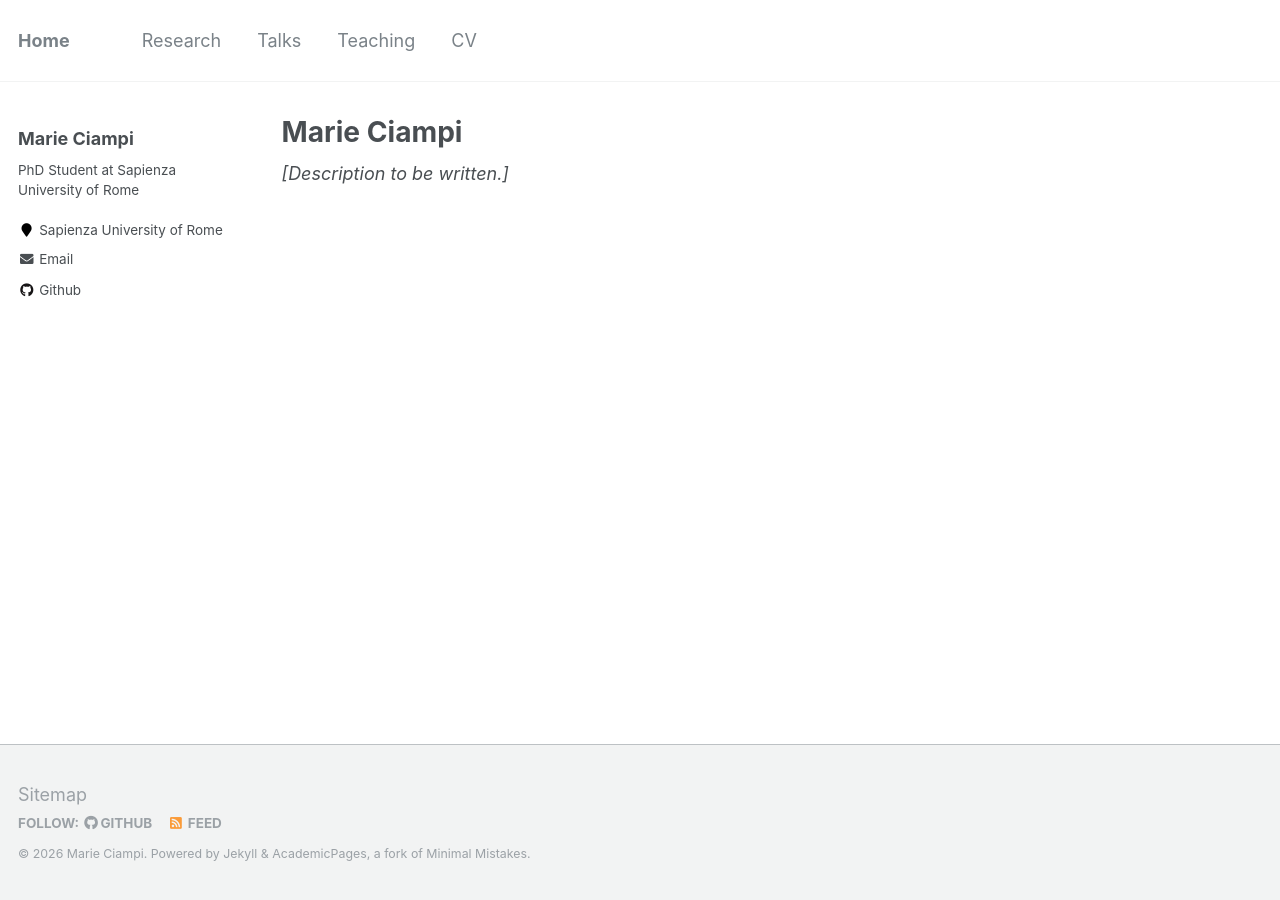
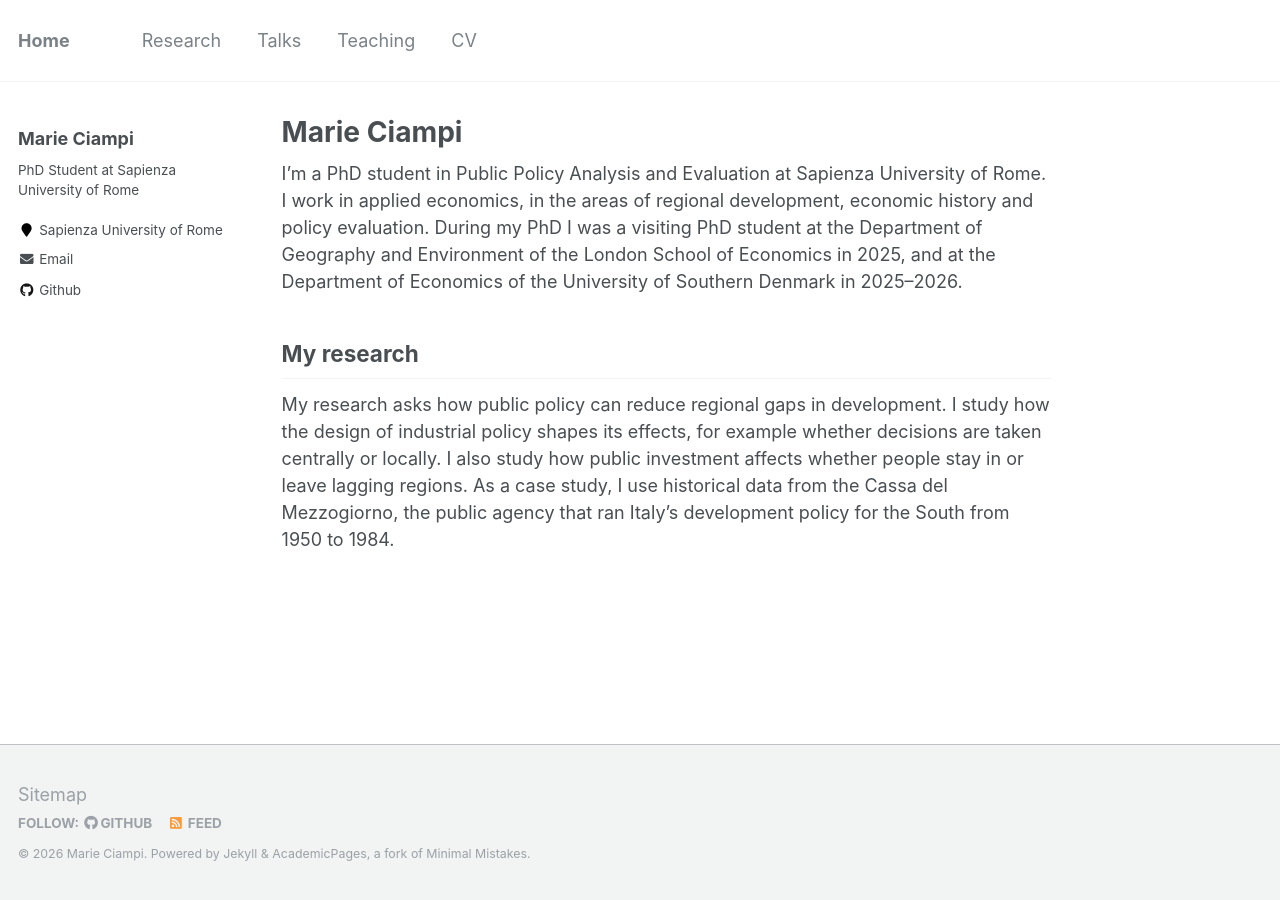
Before and after one commit to mariecmp-98/mariecmp-98.github.io, a Jekyll site: the page built from _pages/about.md, in a window 1280 px wide. Built offline with Jekyll 4.4.1, drawn with Linux system fonts in a browser that asks for light colours.

Commit message:
Add homepage description

```diff
--- a/_pages/about.md
+++ b/_pages/about.md
@@ -8,4 +8,12 @@ redirect_from:
   - /about.html
 ---
 
-*[Description to be written.]*
+I'm a PhD student in Public Policy Analysis and Evaluation at Sapienza University of Rome.
+I work in applied economics, in the areas of regional development, economic history and policy evaluation.
+During my PhD I was a visiting PhD student at the Department of Geography and Environment of the London School of Economics in 2025, and at the Department of Economics of the University of Southern Denmark in 2025–2026.
+
+## My research
+My research asks how public policy can reduce regional gaps in development.
+I study how the design of industrial policy shapes its effects, for example whether decisions are taken centrally or locally.
+I also study how public investment affects whether people stay in or leave lagging regions.
+As a case study, I use historical data from the Cassa del Mezzogiorno, the public agency that ran Italy's development policy for the South from 1950 to 1984.
```
